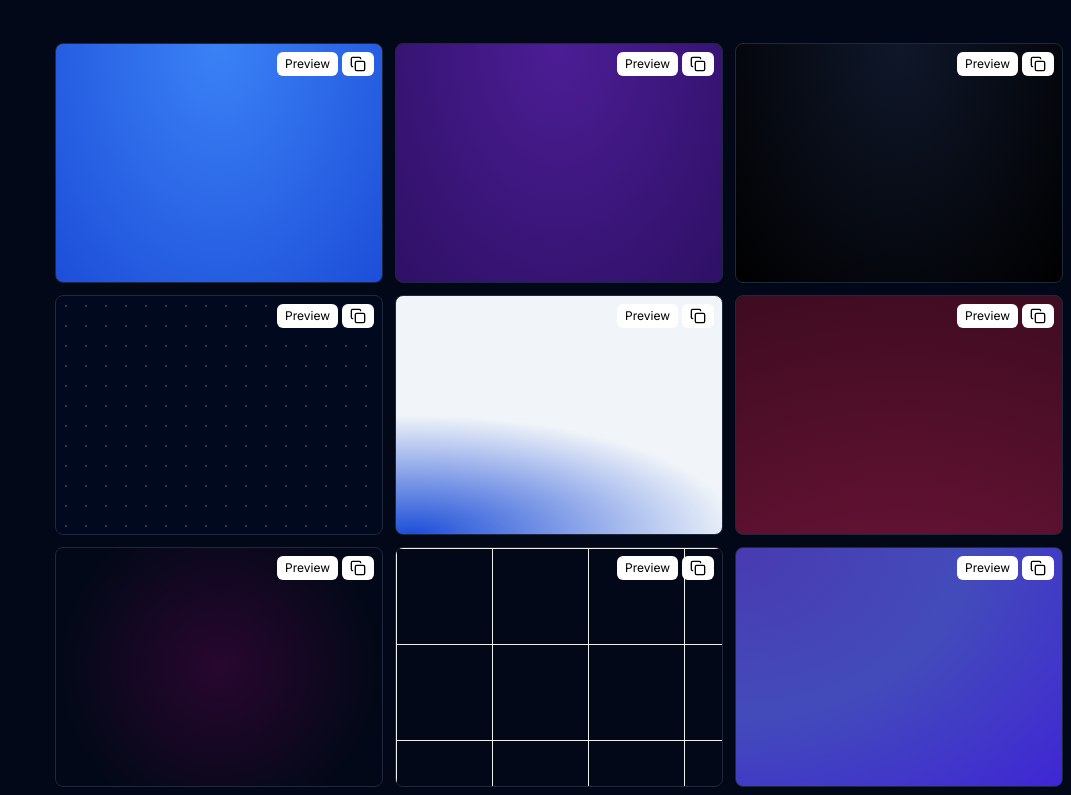
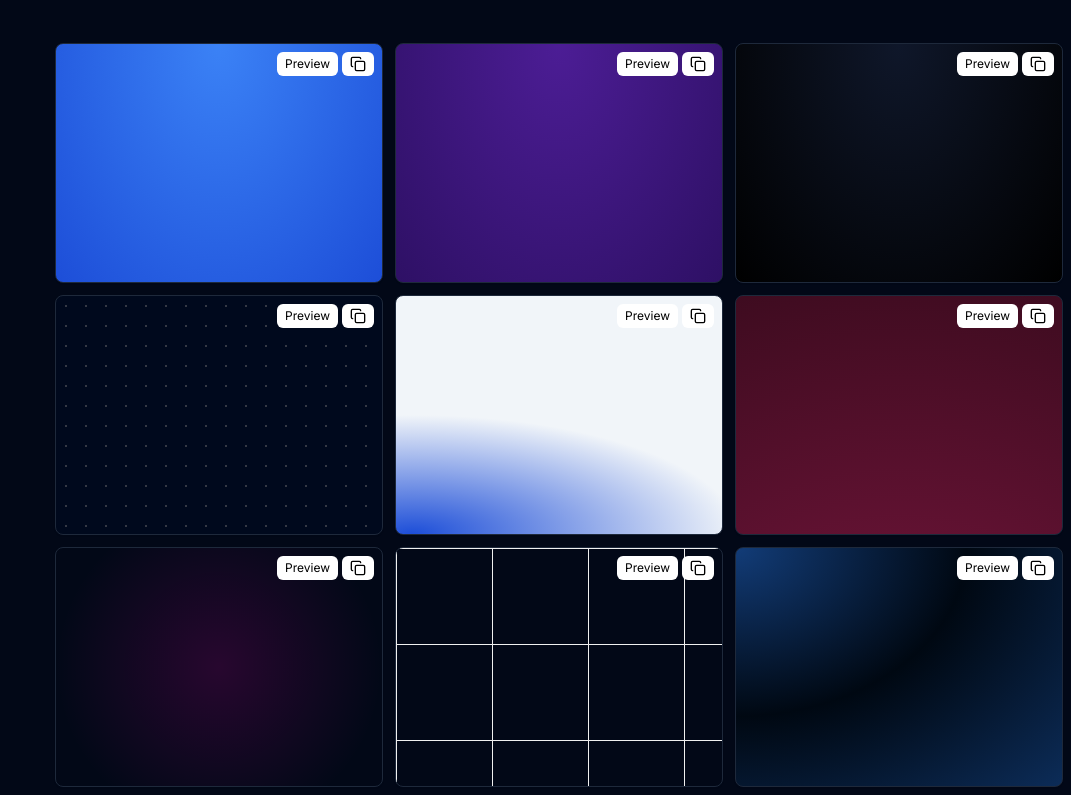
Before and after one commit to faisal004/BG, a Next.js app: page /background in a window 1280 px wide. Shown: the part 1357-2152 px from the top of the page, without its empty margins (209-1280 px from the left). Built offline with nearby package versions, Linux system fonts and the light colour scheme.

Commit message:
added : new background added

```diff
--- a/app/(main)/background/page.tsx
+++ b/app/(main)/background/page.tsx
@@ -44,7 +44,7 @@ const Background = () => {
 
         <BackgroundColorCard bg="bg-[radial-gradient(circle_farthest-side,rgba(255,0,182,.15),rgba(255,255,255,0))]" />
         <BackgroundColorCard bg="bg-[linear-gradient(to_right,#f0f0f0_1px,transparent_1px),linear-gradient(to_bottom,#f0f0f0_1px,transparent_1px)] bg-[size:6rem_6rem] " />
-        <BackgroundColorCard bg="bg-[radial-gradient(ellipse_at_top_left,_var(--tw-gradient-stops))] from-[#493ab2] via-[#434bba]  to-[#3f26d4]"/>
+        <BackgroundColorCard bg="bg-[radial-gradient(ellipse_at_top_left,_var(--tw-gradient-stops))] from-[#123c78] via-[#000812]  to-[#0c2c58]"/>
         {/* <BackgroundColorCard bg="bg-[linear-gradient(to_right,#4f4f4f2e_1px,transparent_1px),linear-gradient(to_bottom,#4f4f4f2e_1px,transparent_1px)] bg-[size:14px_24px] [mask-image:radial-gradient(ellipse_60%_50%_at_50%_0%,#000_70%,transparent_100%)] " /> */}
       </div>
     </div>
```
